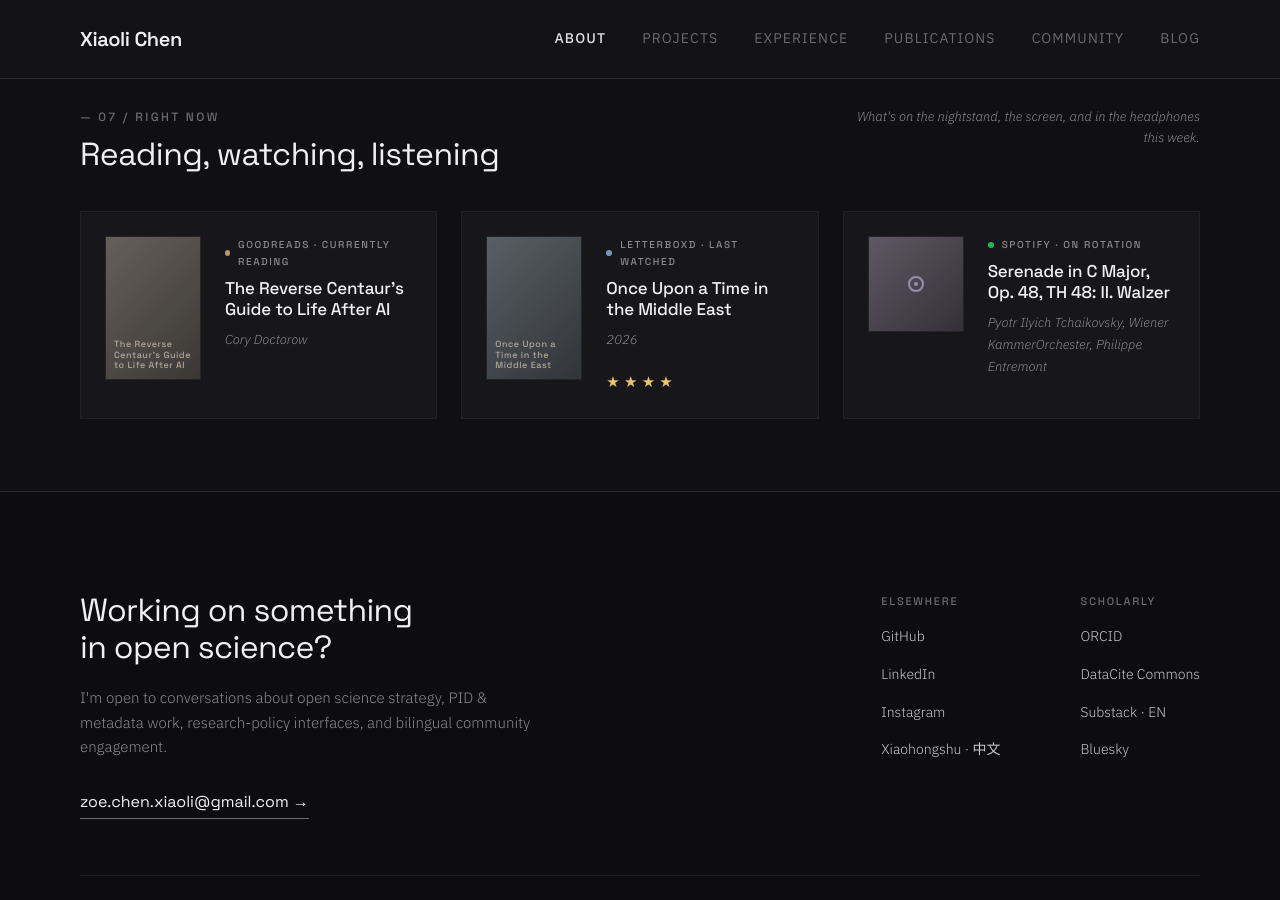
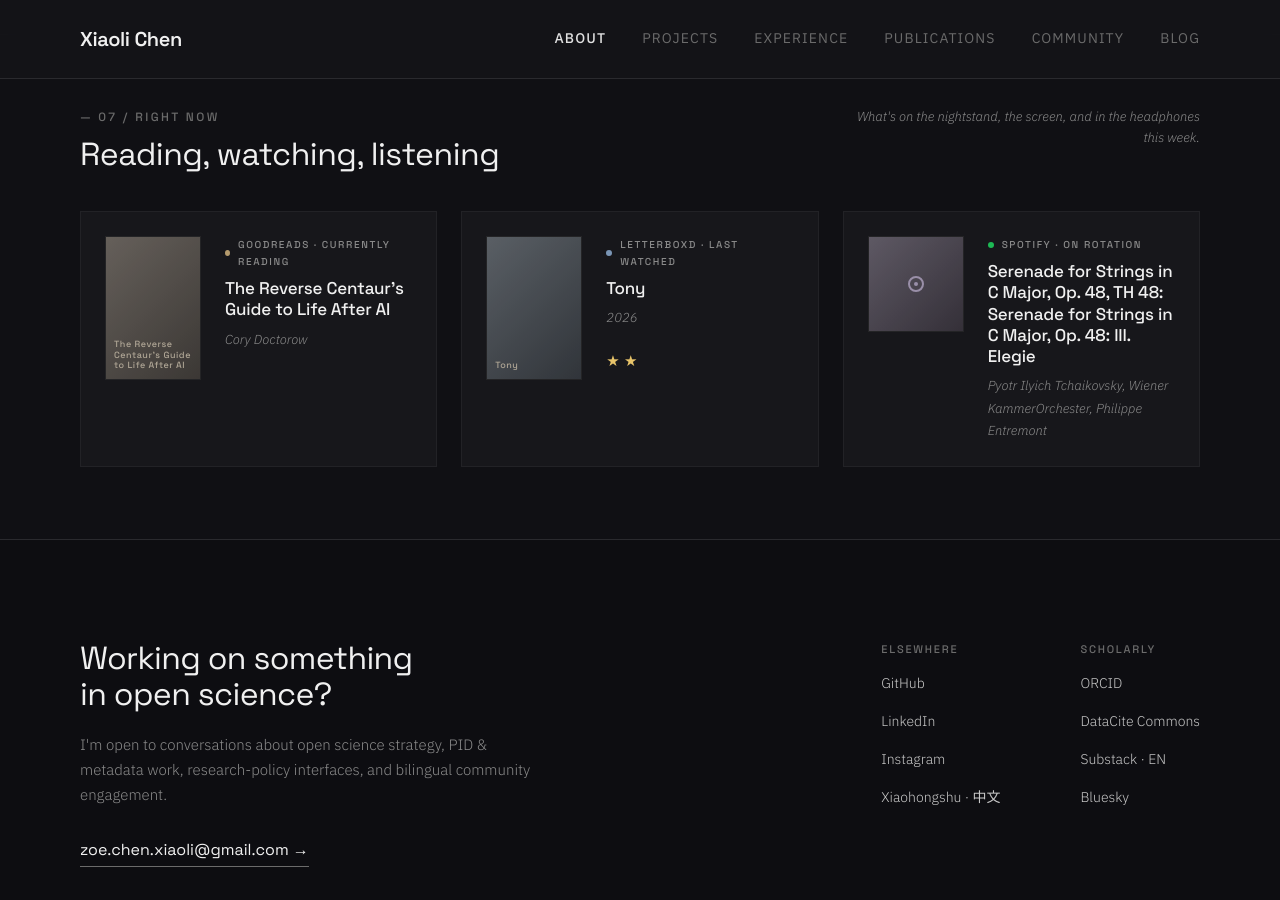
Before and after one commit to xchen101/xchen101.github.io, a Jekyll site: the page built from index.md, in a window 1280 px wide and 900 px high, scrolled down 6679 px. Built offline with Jekyll 4.4.1, drawn with Linux system fonts in a browser that asks for light colours; comment, search, counter and statistics services are not loaded; grey boxes are pictures that could not be loaded.

Commit message:
update: Right Now widget data (auto)

```diff
--- a/_data/now.yml
+++ b/_data/now.yml
@@ -1,4 +1,4 @@
-# Right now — auto-generated by Hermes cron on 2026-09-17 05:01 UTC
+# Right now — auto-generated by Hermes cron on 2026-09-17 17:00 UTC
 # Sources: Goodreads RSS / Letterboxd RSS / Spotify API
 
 reading:
@@ -14,18 +14,18 @@ watching:
   service: "Letterboxd"
   accent: "#7A95B5"
   label: "Last watched"
-  title: "Once Upon a Time in the Middle East"
+  title: "Tony"
   year: "2026"
-  rating: 4.0
+  rating: 2.0
   profile_url: "https://letterboxd.com/soyoungsogone/"
-  image: "https://a.ltrbxd.com/resized/film-poster/1/2/7/5/6/4/8/1275648-once-upon-a-time-in-the-middle-east-0-600-0-900-crop.jpg?v=c8b678f739"
+  image: "https://a.ltrbxd.com/resized/film-poster/1/2/0/9/0/0/1/1209001-tony-2026-0-600-0-900-crop.jpg?v=63ce7b9234"
 
 listening:
   service: "Spotify"
   accent: "#1DB954"
   label: "On rotation"
-  title: "Serenade in C Major, Op. 48, TH 48: II. Walzer"
+  title: "Serenade for Strings in C Major, Op. 48, TH 48: Serenade for Strings in C Major, Op. 48: III. Elegie"
   artist: "Pyotr Ilyich Tchaikovsky, Wiener KammerOrchester, Philippe Entremont"
-  url: "https://open.spotify.com/track/5UHslCBc1eLTXsOW5XsOgZ"
+  url: "https://open.spotify.com/track/7o1Ibf1ZZD2MmrHHbDRfl5"
   profile_url: "https://open.spotify.com/"
   image: "https://i.scdn.co/image/ab67616d00001e02fbf6538de4d6a724f5ac2c5f"
```
